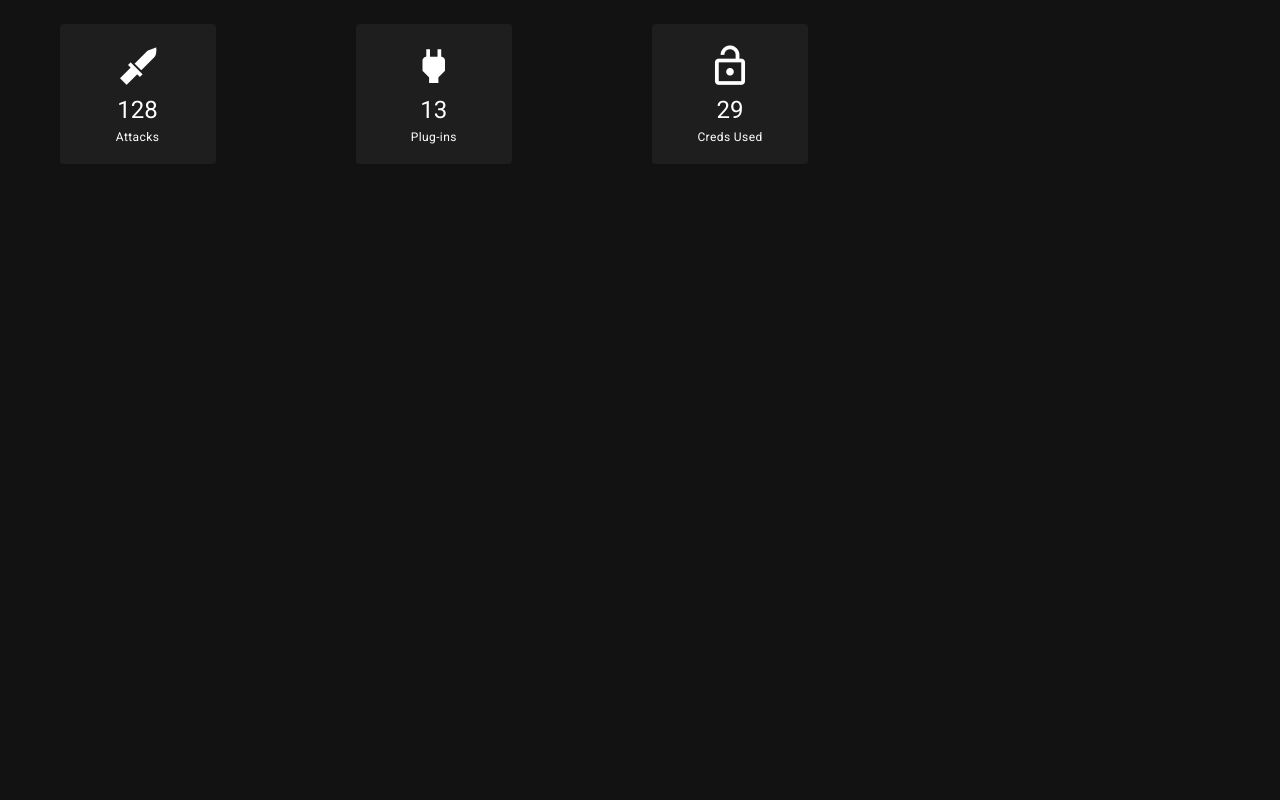
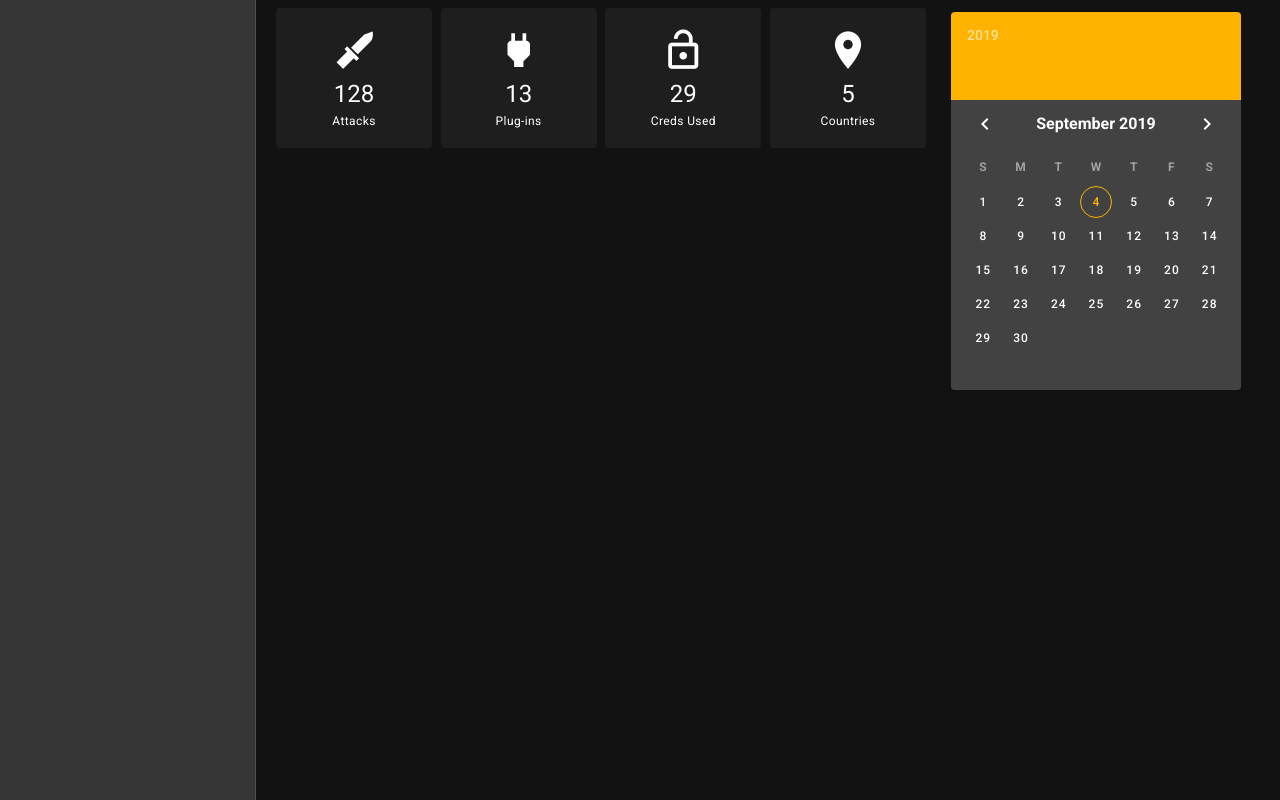
Before and after one commit to drsjb80/HPotter, a Vue app in the folder hpotter/dashboard/: page / in a window 1280 px wide. Built offline with nearby package versions, Linux system fonts and the light colour scheme.

Commit message:
Hpot 12 (#7)
* Added skeletal sidebar, Reactive date picker. Established basic highlight colors

* Removed Braindeath

```diff
--- a/hpotter/dashboard/src/App.vue
+++ b/hpotter/dashboard/src/App.vue
@@ -1,15 +1,23 @@
 <style>
-
+  .v-picker__title{
+    background-color: #FFB300;
+  }
 
 </style>
 
 
 <template>
   <v-app>
-
+    <v-navigation-drawer app>
+    </v-navigation-drawer>
     <v-content>
-      <br/>
-      <cards :kpi="kpi"/>
+      <v-container>
+        <v-row>
+          <v-col><cards :kpi="kpi"/></v-col>
+          <v-col cols="4" class="d-none d-lg-block"><v-date-picker></v-date-picker></v-col>
+          <div class="d-lg-none"><v-btn fixed dark fab bottom right color="primary"><v-icon>mdi-calendar</v-icon></v-btn></div>
+        </v-row>
+      </v-container>
     </v-content>
   </v-app>
 </template>
@@ -30,7 +38,8 @@ export default {
       kpi: [
         { name: 'Attacks', value: '128', icon: 'mdi-knife-military' },
         { name: 'Plug-ins', value: '13', icon: 'mdi-power-plug' },
-        { name: 'Creds Used', value: '29', icon: 'mdi-lock-open-outline' }
+        { name: 'Creds Used', value: '29', icon: 'mdi-lock-open-outline' },
+        { name: 'Countries', value: '5', icon: 'mdi-map-marker' }
       ]
   }),
 
--- a/hpotter/dashboard/src/components/cards.vue
+++ b/hpotter/dashboard/src/components/cards.vue
@@ -6,12 +6,11 @@
   <v-container class="pt-0 mt-0">
     <v-layout row wrap>
       <v-flex xs3 v-for="stat in kpi" :key="stat.name">
-        <statcard :name="stat.name" :value="stat.value" :icon="stat.icon" />
+        <statcard :name="stat.name" :value="stat.value" :icon="stat.icon"/>
       </v-flex>
     </v-layout>
   </v-container>
 </template>
-
 
 <script>
   import statcard from './statcard';
--- a/hpotter/dashboard/src/components/statcard.vue
+++ b/hpotter/dashboard/src/components/statcard.vue
@@ -12,7 +12,7 @@
 </style>
 
 <template>
-  <v-card flat width="156" height="140" class="justify-center text-center ma-3">
+  <v-card flat width="156" height="140" class="justify-center text-center ma-2">
     <v-icon size="45" class="pt-5">{{ icon }}</v-icon>
     <p class="headline c-title">{{ value }}</p>
     <p class="caption c-subtitle">{{ name }}</p>
--- a/hpotter/dashboard/src/plugins/vuetify.js
+++ b/hpotter/dashboard/src/plugins/vuetify.js
@@ -9,5 +9,14 @@ export default new Vuetify({
   icons: {
     iconfont: 'mdi',
   },
-
+  theme: {
+    themes: {
+      dark: {
+        primary: '#FFB300',
+        secondary: '#FADF63',
+        accent: '#FFB300',
+        error: '#ED6A5A',
+      },
+    },
+  },
 });
```
